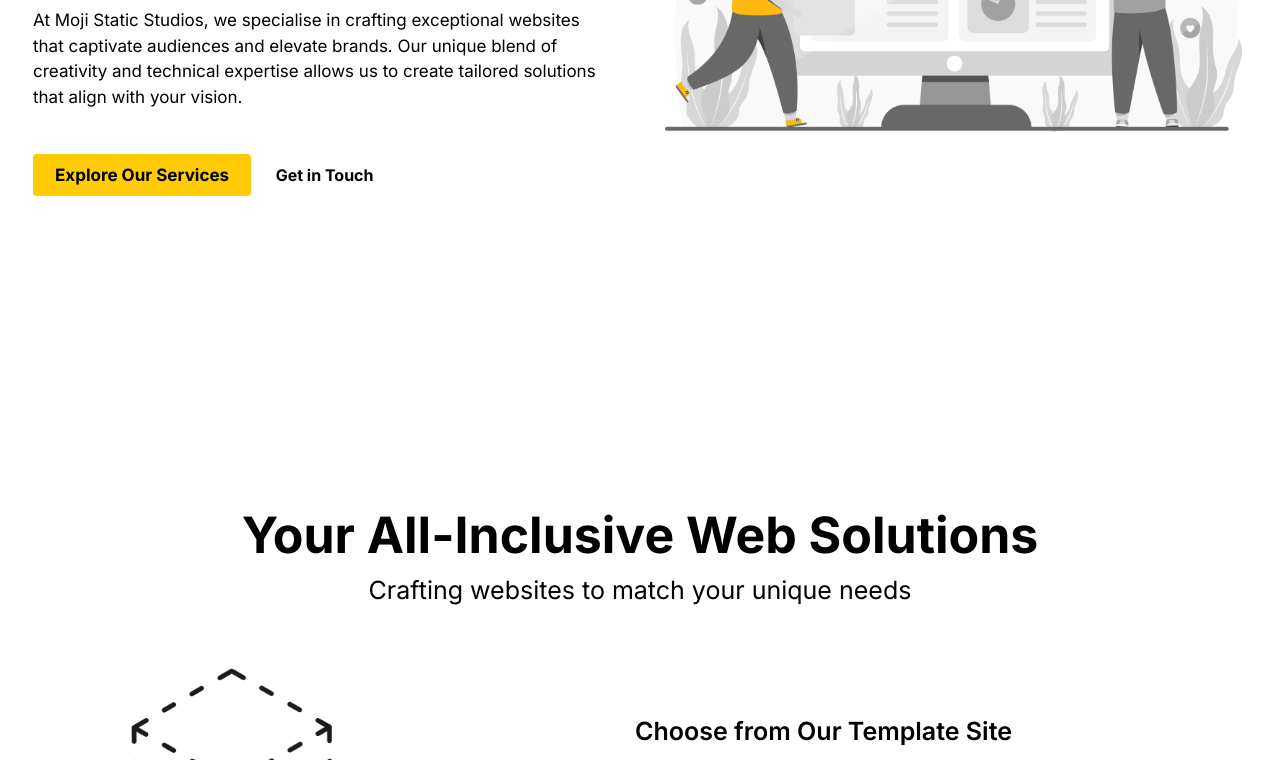
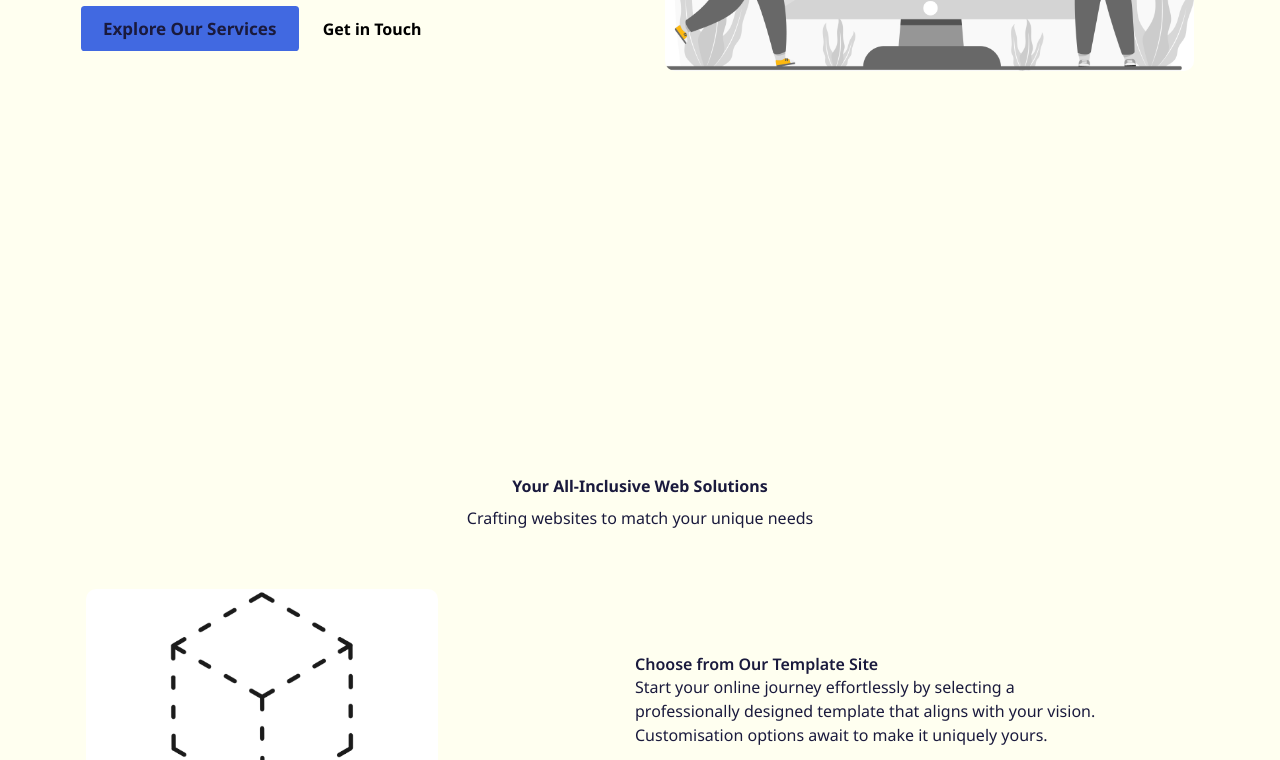
Before and after one commit to jolyssa/mss-yellow-accents, a plain HTML site: page index.html in a window 1280 px wide. Shown: the part 415-1175 px from the top of the page. Drawn offline with Linux system fonts and the light colour scheme.

Commit message:
changed brand name everywhere, changed root styles, made repeated styles section

```diff
--- a/index.css
+++ b/index.css
@@ -3,34 +3,167 @@
     box-sizing: border-box;
   }
 
-html {
-    --14px: 0.875rem; /*   */
-  --15px: 0.9375rem; /*used, .landing*/
-  --16px: 1rem;      /*used, a,  */
-  --17px: 1.0625rem; /* used, .pStandard, .button*/
-  --18px: 1.125rem;  /*used, .boldSpan  */
-  --20px: 1.25rem;
-  --25px: 1.563rem; /* used, .biggerWords  */
-  --30px: 1.875rem; /*used, .logo */
-  --50px: 3.125rem;  /* used, h1, h3 */
+:root {
+    /* Fonts */
+    --caveat: "Caveat", cursive;
+    --noto: "Noto Sans", sans-serif;
+
+
+  /* Font-Sizes */
+  --h1: clamp(2rem, 2vw + 1rem, 2.25rem);
+  --h2: clamp(1.625rem, 2vw + 1rem, 1.875rem);
+  --h3: clamp(1.375rem, 2vw + 1rem, 1.625rem);
+  --h4: clamp(1.125rem, 2vw + 1rem, 1.375rem);
+  --p: clamp(1rem, 2vw + 1rem, 1.063rem);
+  --span: #4169E1;
+
+  /* Colours */
+  /*?Light Mode*/
+  --white-bg-text: #1A1A3D;
+  --white-bg-bg: #FFFFF0;
+  --white-bg-primary: #4169E1;
+  --white-bg-accent: #FFD700;
+  /* --white-bg-off-primary: #dfe3f0; */
+  /* --white-bg-secondary: #d29abf; */
+  /* --white-bg-off-accent: #e1d6e6; */
+
+  /*?Dark Mode*/
+  --dark-bg-text: #E0E0E3;
+  --dark-bg-bg: #2A2E45;
+  --dark-bg-primary: #4169E1;
+  --dark-bg-accent: #D1B26F;
 }
 
 html:focus-within{
   scroll-behavior: smooth !important;
 }
 
-body {
-    font-family: 'Inter', sans-serif;}
+/************REPEATED STYLES****************/
+/* Selectors */
+* {
+    font-family: var(--noto);
+    box-sizing: border-box;
+    margin: 0;
+    transition: 0.3s;
+  }
+
+  html {
+    scroll-behavior: smooth;
+  }
+
+  body {
+    font-size: 1rem;
+    background: var(--white-bg-bg);
+    color: var(--white-bg-text);
+    margin: 0 3.5rem;
+    overflow-x: hidden;
+  }
+
+  /* section {
+    margin-top: 10rem;
+    margin-bottom: 20rem;
+  } */
+
+  a {
+    color: var(--white-bg-text);
+    text-decoration: none;
+  }
+
+  h1 {
+    font-size: var(--h1);
+  }
+
+  h2 {
+    font-size: var(--h2);
+  }
+
+  h3 {
+    font-size: var(--h3);
+  }
+
+  h4 {
+    font-size: var(--h4);
+  }
+
+  p {
+    font-size: var(--p);
+    line-height: 2.5rem;
+  }
+
+  img {
+    width: 100%;
+    border-radius: 10px;
+  }
+
+  img:hover,
+  svg:hover {
+    opacity: 0.5;
+  }
+
+  /* Classes */
+  .span {
+    color: var(--span);
+  }
+
+  /* Classes - Divs */
+  .button {
+    border: none;
+    background: var(--white-bg-primary);
+    border-radius: 10px;
+    padding: 1.5rem 2rem;
+    transition: 0.3s;
+    cursor: pointer;
+    margin-top: 1.5rem;
+  }
+
+  .button-2 {
+    border: none;
+    background: #dfcee1;
+    border-radius: 10px;
+    padding: 1.5rem 2rem;
+    transition: 0.3s;
+    cursor: pointer;
+  }
+
+  /* .off-primary {
+    background: #dfe3f0;
+  }
+
+  .off-accent {
+    background: #e1d6e6;
+  } */
+
+  /* Animations */
+  .raise-primary:hover,
+  .raise-primary:focus {
+    background: #b0dbf4;
+    box-shadow: 0 0.5em 0.5em -0.4em var(--white-bg-primary);
+    transform: translateY(-0.25em);
+  }
+
+  .raise-off-primary:hover,
+  .raise-off-primary:focus {
+    background: var(--white-bg-off-primary);
+    box-shadow: 0 0.5em 0.5em -0.4em var(--white-bg-primary);
+    transform: translateY(-0.25em);
+  }
+
+  .raise-accent:hover,
+  .raise-accent:focus {
+    background: #e2d8e3;
+    box-shadow: 0 0.5em 0.5em -0.4em var(--white-bg-accent);
+    transform: translateY(-0.25em);
+  }
 
 /* Styles for "buttons" */
 .button {
-    font-size: var(--17px);
+    font-size: var(--p);
     font-weight: 700;
-    border-radius: 0.225em; /*0.2rem;*/
+    border-radius: 3.6px; /*0.2rem;*/
     padding: 0.625em 1.375rem;
     text-decoration: none;
-    color: black;
-    background: #ffcb04;
+    color: var(--white-bg-text);
+    background: var(--white-bg-primary);
     max-width: 100%;
     transition: background 0.3s ease-in-out;
 }
--- a/index.html
+++ b/index.html
@@ -1,26 +1,27 @@
 <!--
  TODO: -change name to Virtuoso, -update all images, refer to chatman for all the copy, use pexels or unsplash for images, change links to lead nowhere. -add media queries and more responsiveness and functionality. -new fonts to match
+-->
 
-
--->
+<!--! Change all MSS to Virtuoso Flow -->
+<!--! Change fonts and styles to match brand -->
 
 <!DOCTYPE html>
 <html lang="en" id="top">
 <head>
     <meta charset="UTF-8">
     <meta name="viewport" content="width=device-width, initial-scale=1.0">
-    <title>Moji Static Studios</title>
+    <title>Virtuoso Flow</title>
     <link rel="icon" href="https://images.pexels.com/photos/546819/pexels-photo-546819.jpeg?auto=compress&cs=tinysrgb&w=1260&h=750&dpr=1">
     <link rel="stylesheet" href="https://cdnjs.cloudflare.com/ajax/libs/font-awesome/4.7.0/css/font-awesome.min.css">
     <link rel="preconnect" href="https://fonts.googleapis.com">
     <link rel="preconnect" href="https://fonts.gstatic.com" crossorigin>
-    <link href="https://fonts.googleapis.com/css2?family=Inter:wght@200;300;400;500;600;700;800;900&family=Rubik+Mono+One&display=swap" rel="stylesheet">
+    <link href="https://fonts.googleapis.com/css2?family=Caveat:wght@400..700&family=Noto+Sans:ital,wght@0,100..900;1,100..900&display=swap" rel="stylesheet">
     <link rel="stylesheet" href="/index.css">
 </head>
 <body>
     <header>
         <div class="wrapper">
-            <span class="logo active"><a href="#top">Moji Static Studios</a></span>
+            <span class="logo active"><a href="#top">Virtuoso Flow</a></span>
         </div>
         <nav class="wrapper">
             <ul>
@@ -39,12 +40,12 @@
 
     <section class="createCustomLanding">
         <div class="wrapper">
-            <span class="landing">Welcome to Moji Static Studios</span>
+            <span class="landing">Welcome to Virtuoso Flow</span>
             <div class="h1Wrapper">
                 <h1>Your Premier Destination for Stunning Websites</h1>
             </div>
             <p class="pStandard">
-                At Moji Static Studios, we specialise in crafting
+                At Virtuoso Flow, we specialise in crafting
                 exceptional websites that captivate audiences and
                 elevate brands. Our unique blend of creativity and
                 technical expertise allows us to create tailored
@@ -179,7 +180,7 @@
         <div class="testimonialsWrapper">
             <div class="testimonialsWrapperSection">
                 <p class="biggerWords">
-                    "Moji Static Studios exceeded our expectations! Their attention to detail and creativity in designing our website was impressive. The team was responsive and made the whole process seamless."
+                    "Virtuoso Flow exceeded our expectations! Their attention to detail and creativity in designing our website was impressive. The team was responsive and made the whole process seamless."
                 </p>
                 <img src="icon 1.svg" alt="Testimonial Icon Female">
                 <span class="boldSpan">Alexandra Johnson</span>
@@ -188,7 +189,7 @@
 
             <div class="testimonialsWrapperSection">
                 <p class="biggerWords">
-                    "Working with Moji Static Studios was a pleasure. They understood our vision and translated it into a stunning website that perfectly represents our brand. Their expertise is evident in the quality of their work."
+                    "Working with Virtuoso Flow was a pleasure. They understood our vision and translated it into a stunning website that perfectly represents our brand. Their expertise is evident in the quality of their work."
                 </p>
                 <img src="icon 2.svg" alt="Testimonial Icon Male">
                 <span class="boldSpan">Michael Adams</span>
@@ -197,7 +198,7 @@
 
             <div class="testimonialsWrapperSection">
                 <p class="biggerWords">
-                    "Moji Static Studios made our website redesign journey smooth. The team's professionalism and dedication to delivering on time and within budget were impressive. We're thrilled with the results!"
+                    "Virtuoso Flow made our website redesign journey smooth. The team's professionalism and dedication to delivering on time and within budget were impressive. We're thrilled with the results!"
                 </p>
                 <img src="icon 3.svg" alt="Testimonial Icon Female">
                 <span class="boldSpan">Emily Williams</span>
```
